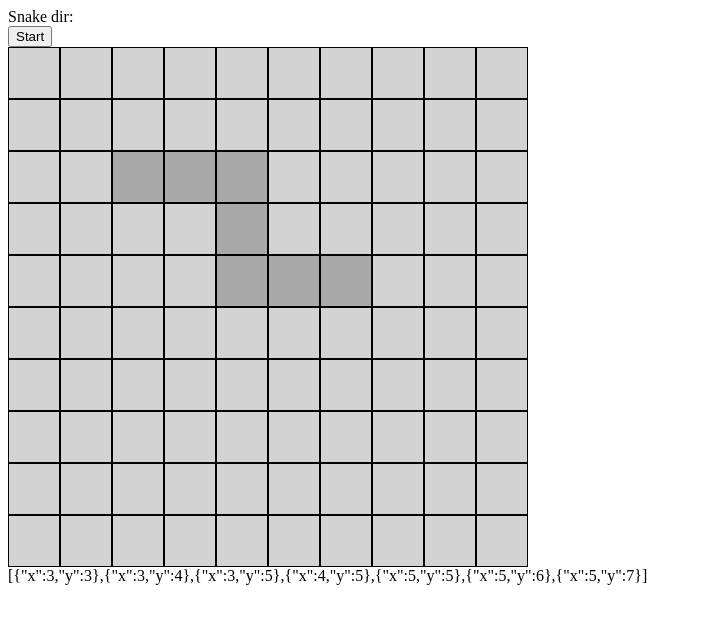
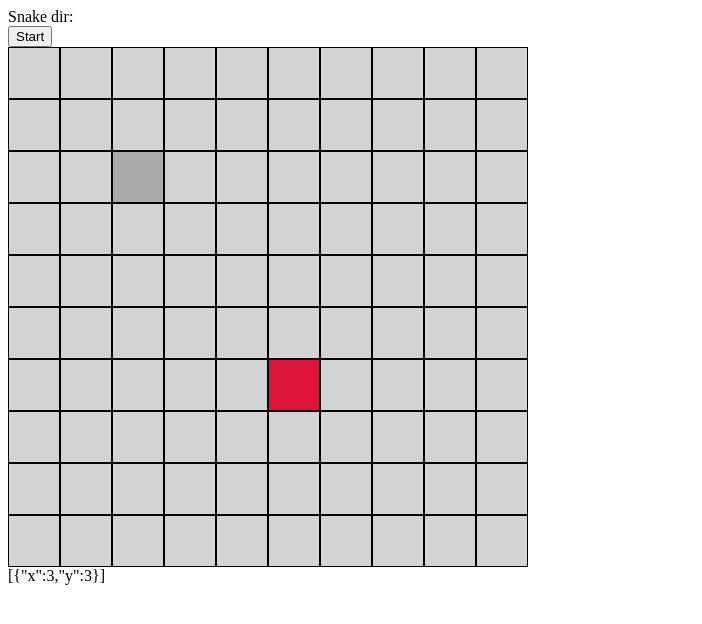
Before and after one commit to goldsami/snake, a plain HTML site: page index.html in a window 1280 px wide. Both pictures are taken after a click on the button "Start". Shown: the whole page, without its empty margins (0-702 px from the left). Drawn offline with nearby package versions, Linux system fonts and the light colour scheme.

Commit message:
feat: game created

```diff
--- a/app.js
+++ b/app.js
@@ -7,14 +7,16 @@ const App = {
         cells: []
       },
       food: null,
-      timeoutId: null
+      timeoutId: null,
+      field: [],
     };
   },
   methods: {
     start() {
       this.snake.cells = [
-          {x: 3, y: 3}, {x: 3, y: 4}, {x: 3, y: 5}, {x: 4, y: 5}, {x: 5, y: 5}, {x: 5, y: 6}, {x: 5, y: 7}
+          {x: 3, y: 3}
       ]
+      this.generateFood()
       if (this.timeoutId) clearInterval((this.timeoutId))
       this.timeoutId = setInterval(() => {
         console.log('interval')
@@ -23,8 +25,16 @@ const App = {
         }
       }, this.gameSpeed)
     },
+    generateFood() {
+      const freeCells = this.field.filter(val => !this.isSnake(val.x, val.y))
+      const foodCellIndex = Math.floor(Math.random() * freeCells.length) + 1
+      this.food = freeCells[foodCellIndex]
+    },
     isSnake(x, y) {
       return !!this.snake.cells.find(c => c.x === x && c.y === y)
+    },
+    isFood(x, y) {
+      return this.food?.x === x && this.food?.y === y
     },
     makeStep() {
       let newCell;
@@ -34,34 +44,36 @@ const App = {
             x: this.returnInRange(this.snake.cells[0].x - 1),
             y: this.returnInRange(this.snake.cells[0].y)
           }
-          this.snake.cells.pop()
           break
         case 'left':
           newCell = {
             x: this.returnInRange(this.snake.cells[0].x),
             y: this.returnInRange(this.snake.cells[0].y - 1)
           }
-          this.snake.cells.pop()
           break
         case 'down':
           newCell = {
             x: this.returnInRange(this.snake.cells[0].x + 1),
             y: this.returnInRange(this.snake.cells[0].y)
           }
-          this.snake.cells.pop()
           break
         case 'right':
           newCell = {
             x: this.returnInRange(this.snake.cells[0].x),
             y: this.returnInRange(this.snake.cells[0].y + 1)
           }
-          this.snake.cells.pop()
           break
       }
       if (this.isSnake(newCell.x, newCell.y)) {
         this.endGame()
+        return
       }
       this.snake.cells.unshift(newCell);
+      if (this.isFood(newCell.x, newCell.y)) {
+        this.generateFood()
+      } else {
+        this.snake.cells.pop()
+      }
     },
     spacePressHandler(e) {
       if (e.code === 'Space') {
@@ -98,13 +110,15 @@ const App = {
       clearInterval(this.timeoutId)
       this.snake.direction = null
     },
-    generateFood() {
-
-    }
   },
   created() {
     document.addEventListener('keyup', this.spacePressHandler)
     document.addEventListener('keyup', this.directionPressHandler)
+  },
+  mounted() {
+    this.field =  Array(10).fill().map((a,i) => {
+      return Array(10).fill().map((_, j) => ({x: i+1, y: j+1}))
+    }).flat()
   },
   unmounted() {
     document.removeEventListener('keyup', this.spacePressHandler)
--- a/index.html
+++ b/index.html
@@ -13,7 +13,7 @@
     <button @click="start">Start</button>
     <div class="field">
       <div class="rows" v-for="x of 10">
-        <div :class="{'snake-cell': isSnake(x, y)}" class="cell" v-for="y of 10"></div>
+        <div :class="{'snake-cell': isSnake(x, y), 'food-cell': isFood(x, y)}" class="cell" v-for="y of 10"></div>
       </div>
     </div>
     {{JSON.stringify(snake.cells)}}
--- a/style.css
+++ b/style.css
@@ -15,3 +15,7 @@
 .snake-cell {
   background-color: darkgray;
 }
+
+.food-cell {
+  background-color: crimson;
+}
```
